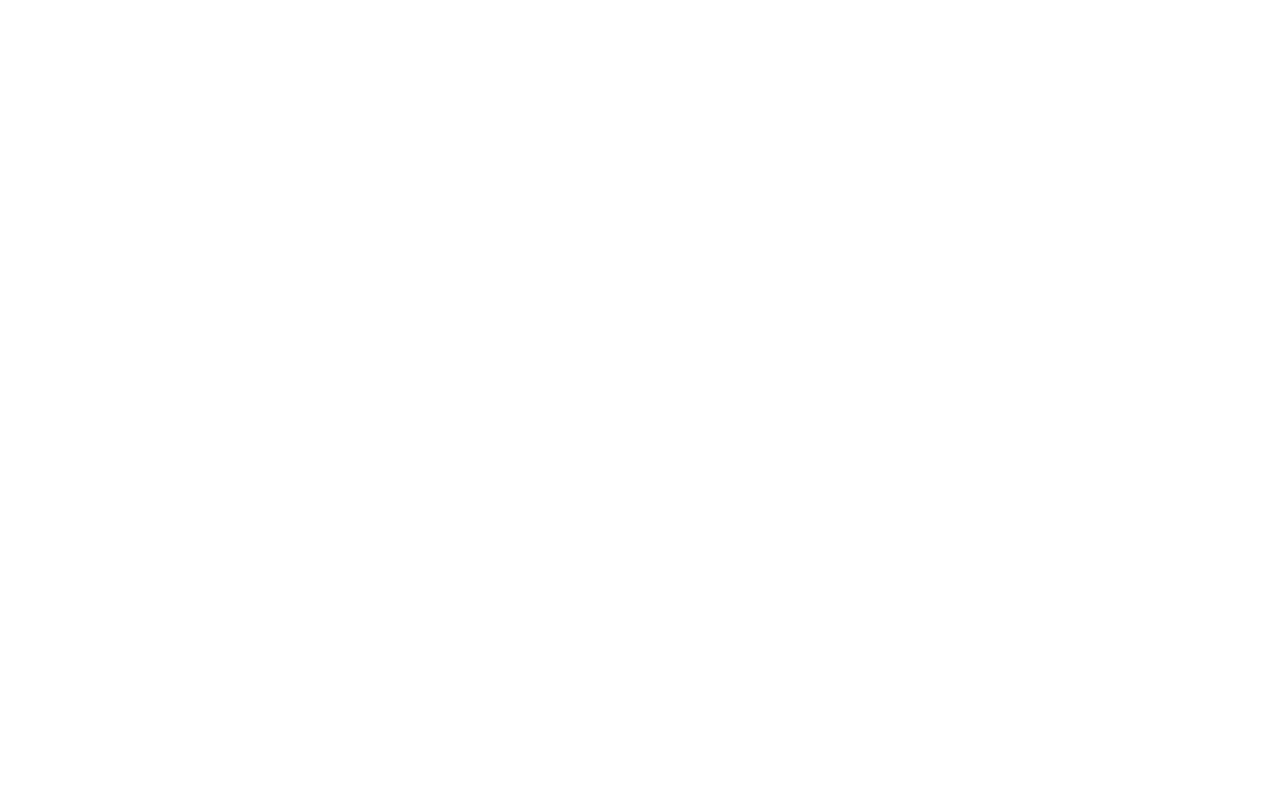
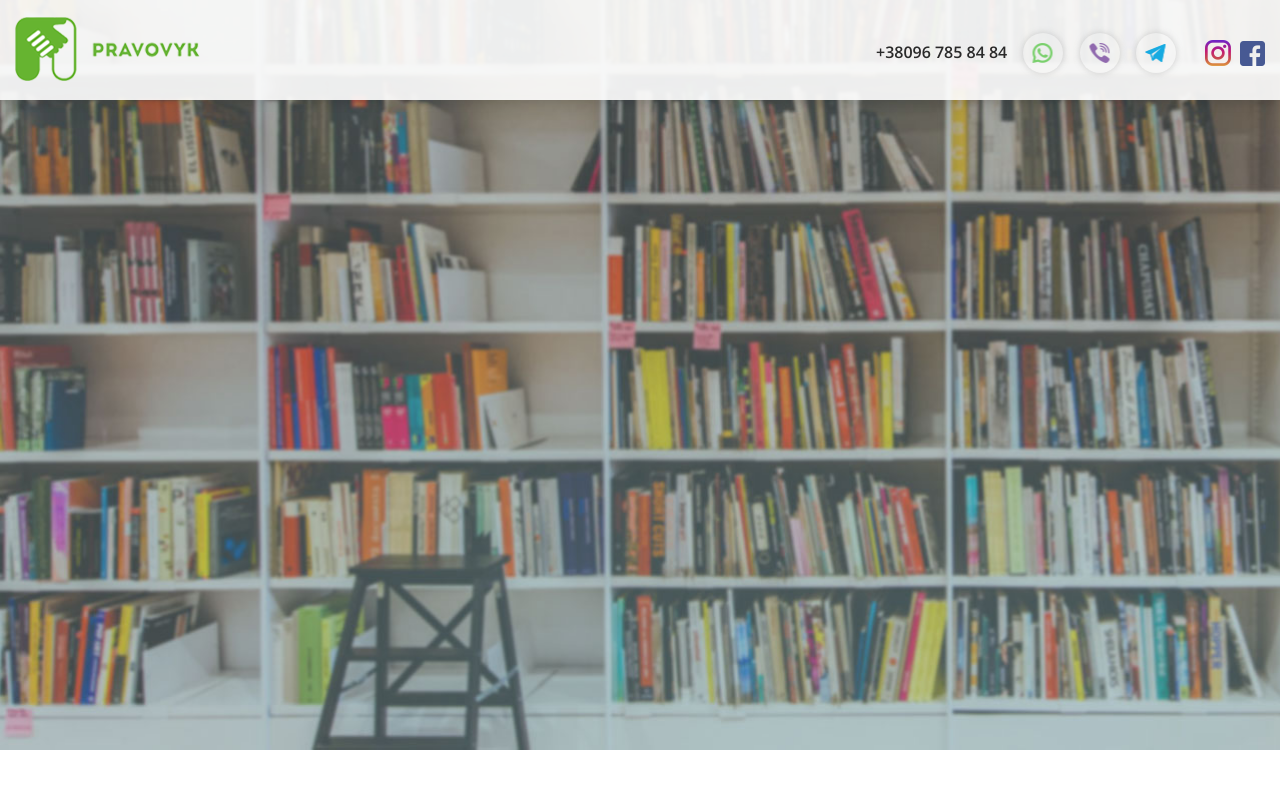
Before and after one commit to saynschuman/library, a website: page src/html/includes/_header.html in a window 1280 px wide. Drawn offline with nearby package versions, Linux system fonts and the light colour scheme; files that its build step writes are made by us from their sources; files whose address does not match are found by name.

Commit message:
header finished

```diff
--- a/src/html/includes/_header.html
+++ b/src/html/includes/_header.html
@@ -14,5 +14,22 @@
 <body>
     <!-- header -->
     <header class="header">
-
+       <div class="container">
+       <div class="row">
+           <div class="col-md-6 half">
+               <a href="" class="logo"><img src="img/logo.png" alt=""></a>
+           </div>
+           <div class="col-md-6 half">
+               <ul>
+                   <li><a id="tel" href="tel:+380967858484">+38096 785 84 84</a></li>
+                   <li class="rounded"><a id="whatsapp" href=""></a></li>
+                   <li class="rounded"><a id="viber" href=""></a></li>
+                   <li class="rounded"><a id="telegram" href=""></a></li>
+                   <li><a id="instagram" href=""></a></li>
+                   <li><a id="facebook" href=""></a></li>
+               </ul>
+           </div>
+        </div>
+       </div>
     </header>
+    <section class="main-screen"></section>
--- a/src/scss/main.scss
+++ b/src/scss/main.scss
@@ -6,3 +6,95 @@ body {
 	color: #4a4747;
 	font-size: 16px;
 }
+
+a {
+	transition:.3s;
+}
+
+a:hover {
+	transition:.3s;
+}
+
+header.header {
+	position: absolute;
+	background-color: rgba(255, 255, 255,.902);
+	box-shadow: 0px 1px 13px 0px rgba(0, 2, 1, 0.19);
+	height: 100px;
+	width: 100%;
+	ul {
+		padding: 0;
+		margin: 0;
+		text-align: right;
+		margin-top: 33px;
+		li {
+			display: inline-block;
+			list-style: none;
+			vertical-align: middle;
+			margin-left: 4px;
+			&.rounded {
+				width: 40px;
+				height: 40px;
+				border-radius: 50%;
+				box-shadow: 0px 0px 6.65px 0.35px rgba(141, 141, 141, 0.35);
+				position: relative;
+				margin-left: 12px;
+				a {
+					position: absolute;
+					left: 50%;
+					top: 50%;
+					transform: translate(-50%, -50%);
+				}
+			}
+			a {
+				display: block;
+				width: 25px;
+				height: 25px;
+				background-image: url(../img/social.png);
+				&#tel {
+					width: auto;
+					background-image: none;
+					color: #2a2a2a;
+					text-decoration: none;
+					&:hover {
+						opacity: .9;
+					}
+				}
+				&#whatsapp {
+				    background-position: 0 0;
+				    width: 21px;
+				    height: 24px;
+				}
+				&#viber {
+					background-position: -52px 0;
+					width: 27px;
+					height: 26px;
+				}
+				&#telegram {
+					background-position: -106px 0;
+					width: 27px;
+					height: 26px;
+				}
+				&#instagram {
+					background-position: 64px 0;
+					width: 28px;
+					height: 26px;
+					margin-left: 20px;
+				}
+				&#facebook {
+					background-position: 25px 0;
+				}
+			}
+		}
+	}
+	.logo {
+		margin-top: 17px;
+		display: block;
+	}
+}
+
+.main-screen {
+	height: 750px;
+	background-image: url(../img/main-screen.jpg);
+	background-size: cover;
+	width: 100%;
+}
```
Also changed, not shown: dist/css/main.css, dist/img/logo.png (added), dist/img/main-screen.jpg (added), dist/img/social.png (added), dist/index.html, src/img/logo.png (added), src/img/main-screen.jpg (added), src/img/social.png (added).
